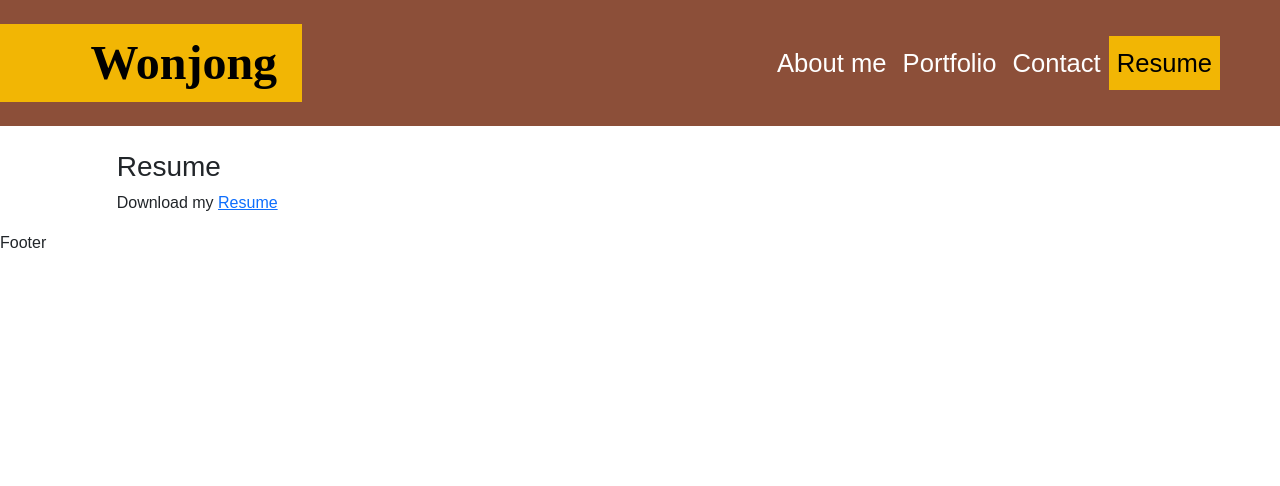
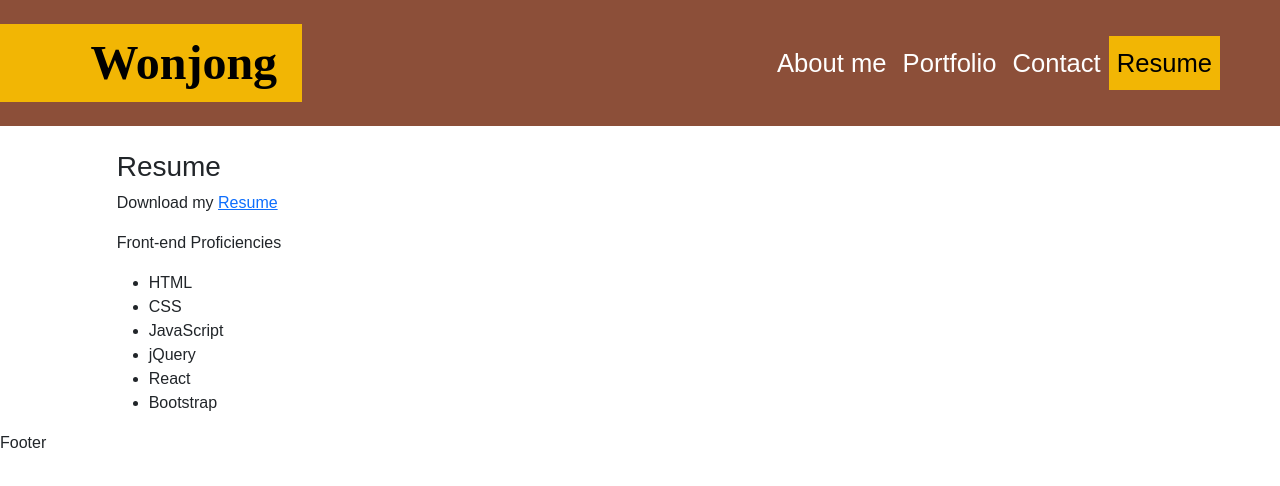
Before and after one commit to wonjong2/wonjong_portfolio_react, a React (Create React App) app: page / in a window 1280 px wide. Both pictures are taken after a click on the link "Resume". Shown: the top 486 px of the page. Built offline with nearby package versions, Linux system fonts and the light colour scheme; a web font is replaced by a local one.

Commit message:
Updates Frontend component

```diff
--- a/src/components/Frontend.js
+++ b/src/components/Frontend.js
@@ -1,10 +1,21 @@
 import React from 'react';
 
 export default function Frontend() {
+    const frontEndTech = [
+        'HTML',
+        'CSS',
+        'JavaScript',
+        'jQuery',
+        'React',
+        'Bootstrap',
+    ];
 
     return (
         <div>
-
+            <p>Front-end Proficiencies</p>
+            <ul>
+                {frontEndTech.map((item, index) => <li key={index}>{item}</li>)}
+            </ul>
         </div>
     )
 }
```
